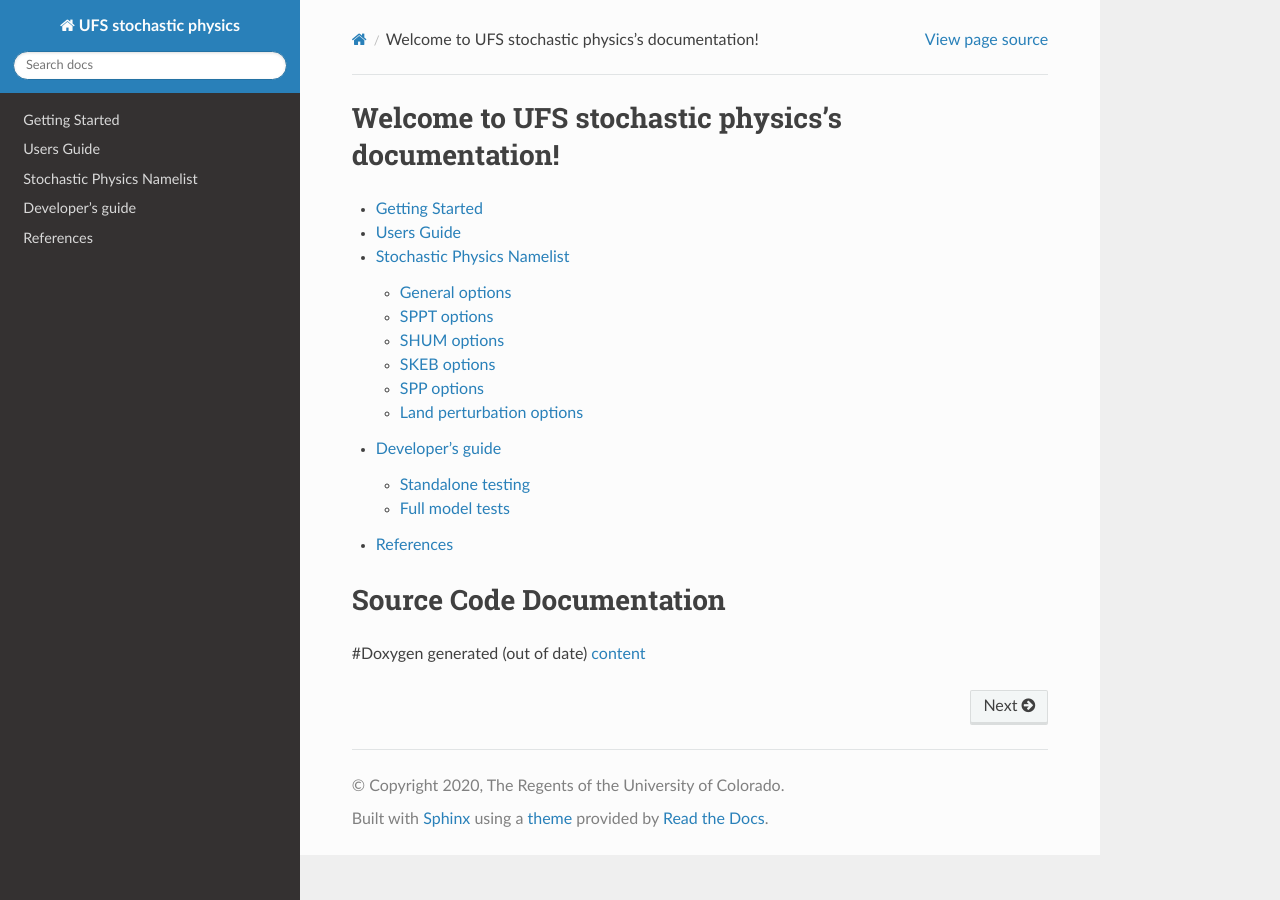
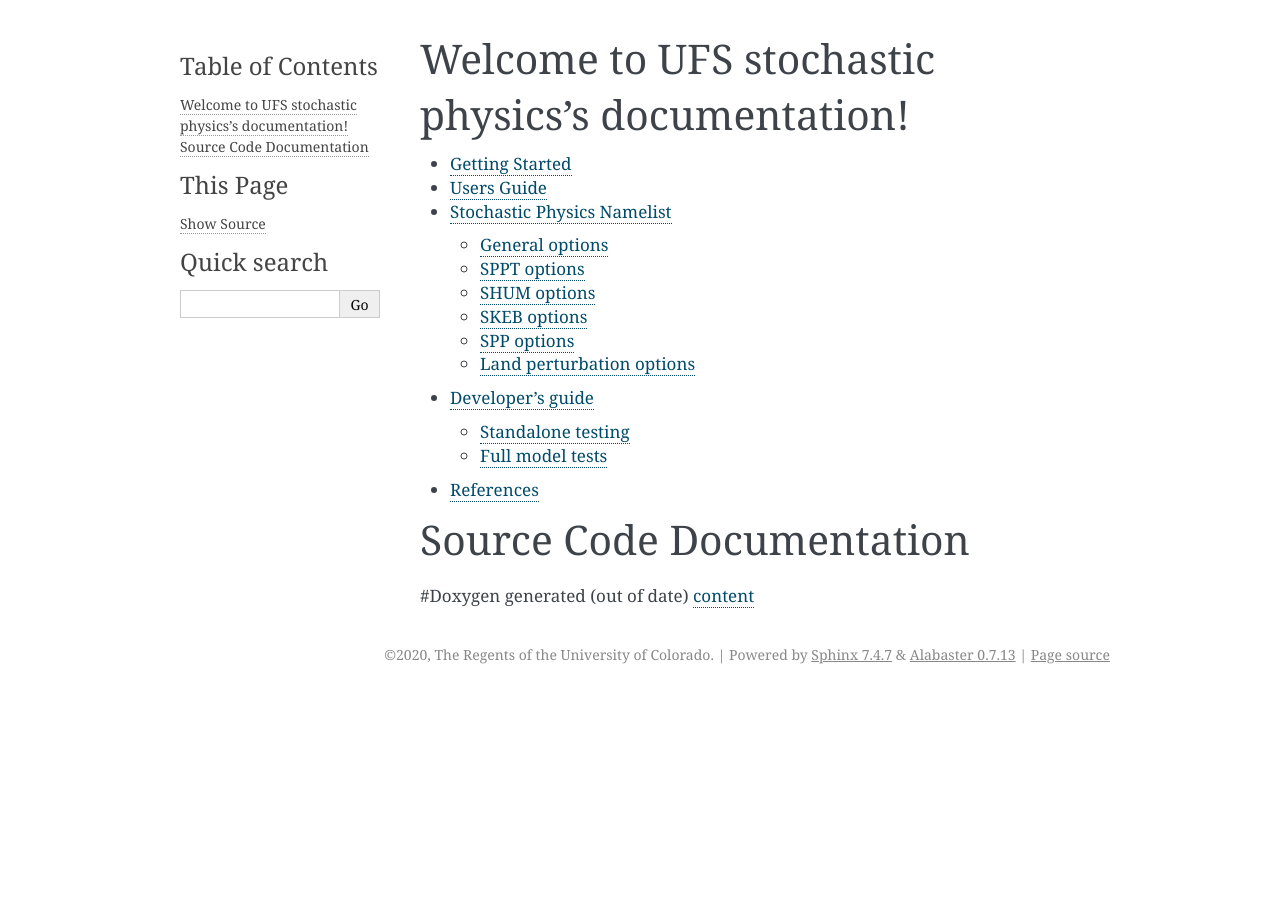
Before and after one commit to NOAA-PSL/stochastic_physics, a Sphinx documentation site: the page built from docs/source/index.rst, in a window 1280 px wide. Built offline with Sphinx 7.4.7, drawn with Linux system fonts in a browser that asks for light colours.

Commit message:
comment out sphinx_rtd_theme

```diff
--- a/docs/source/conf.py
+++ b/docs/source/conf.py
@@ -61,7 +61,7 @@ exclude_patterns = []
 # The theme to use for HTML and HTML Help pages.  See the documentation for
 # a list of builtin themes.
 #
-html_theme = 'sphinx_rtd_theme'
+#jk html_theme = 'sphinx_rtd_theme'
 
 # Add any paths that contain custom static files (such as style sheets) here,
 # relative to this directory. They are copied after the builtin static files,
```
